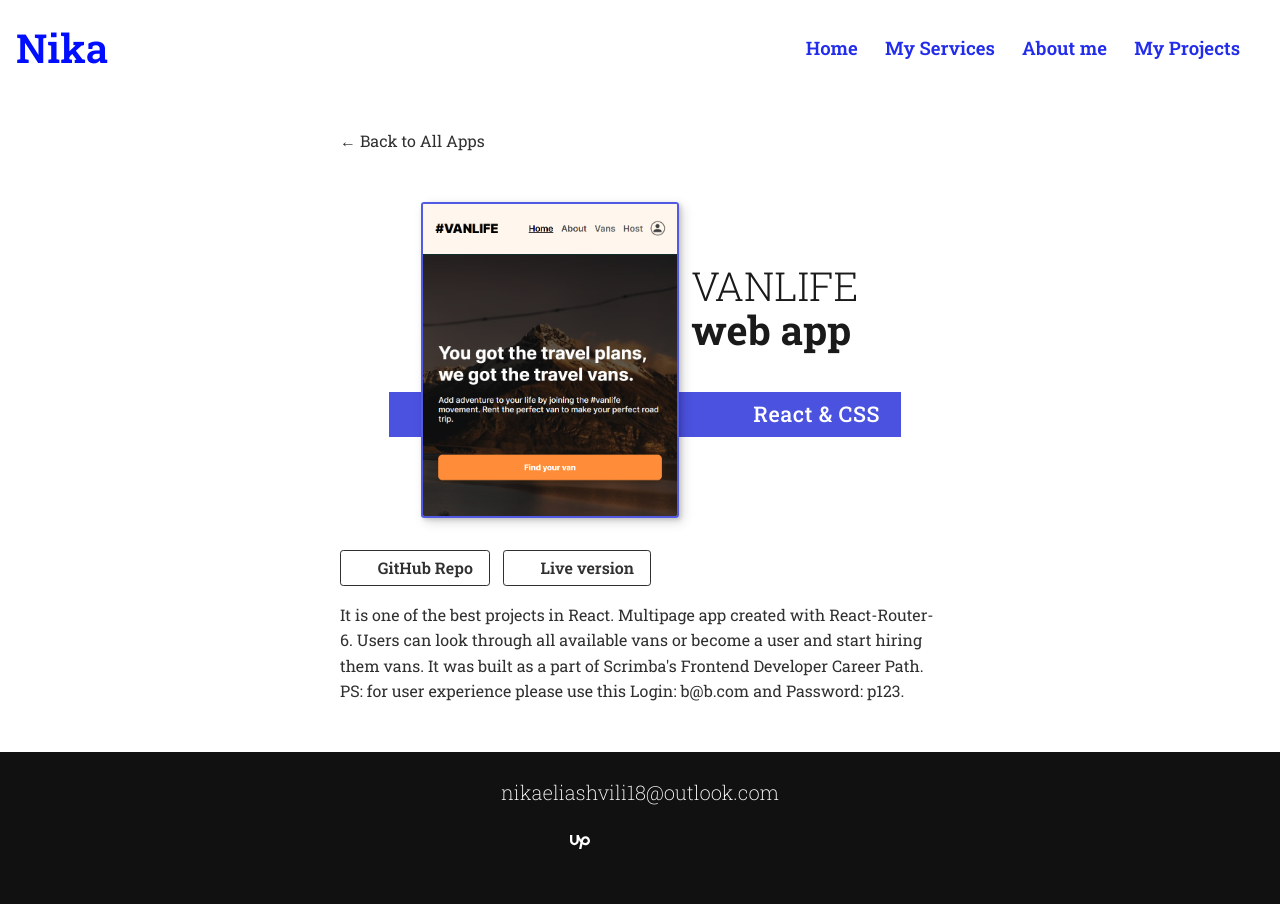
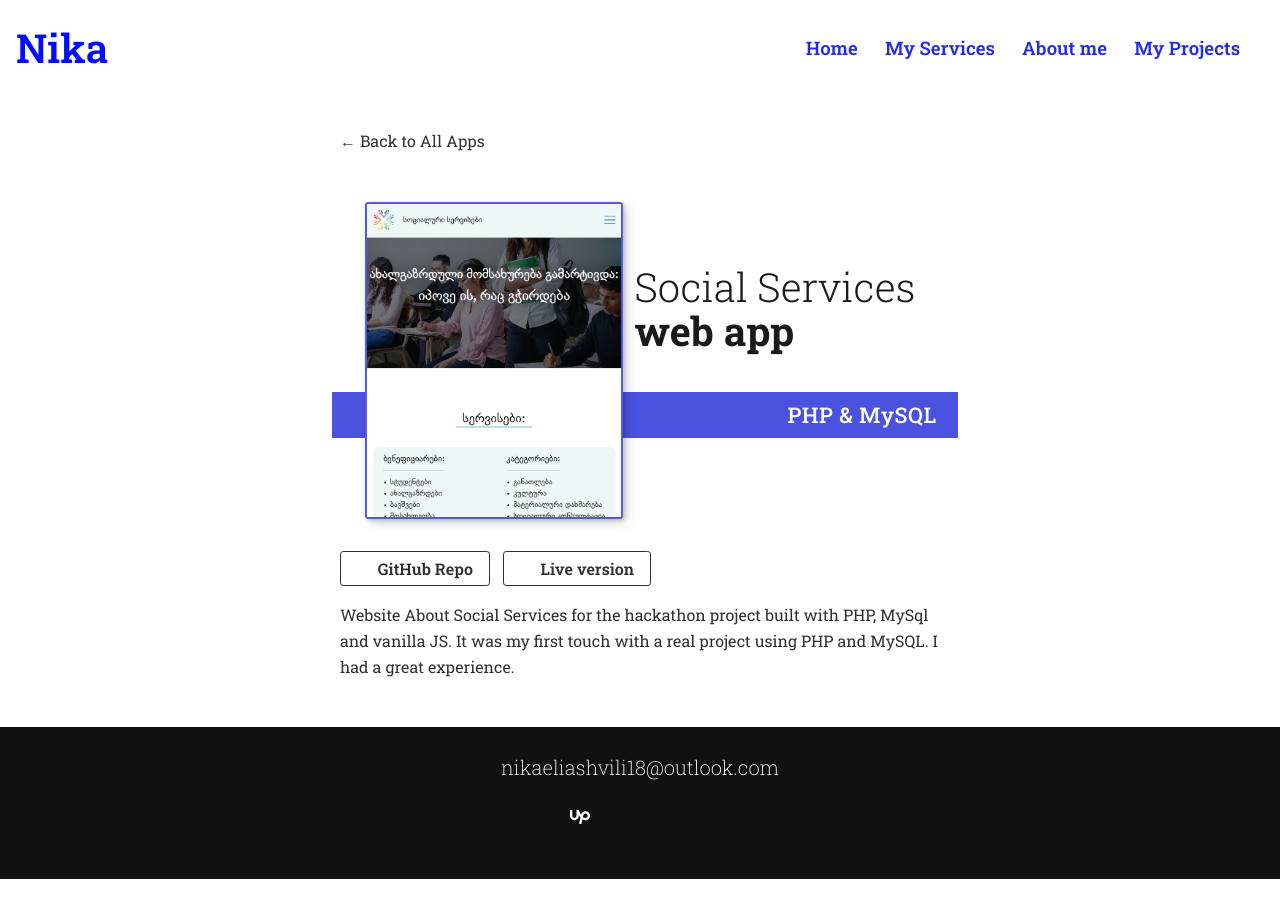
Before and after one commit to NikaEliashvili/my-portfolio, a React (Vite) app: page /0 in a window 1280 px wide. After the commit the page ends 879 px from the top, so only its background shows below. Built offline with nearby package versions, Linux system fonts and the light colour scheme; some icons are missing.

Commit message:
Update date.js

```diff
--- a/src/data.js
+++ b/src/data.js
@@ -4,6 +4,16 @@ function id() {
 }
 
 export default [
+  {
+    id: id(),
+    title: "Social Services",
+    imgurl: "social-services.png",
+    link: "http://socialserviceproject.infinityfreeapp.com/",
+    description:
+      "Website About Social Services for the hackathon project built with PHP, MySql and vanilla JS. It was my first touch with a real project using PHP and MySQL. I had a great experience.",
+    giturl: "https://github.com/NikaEliashvili/Hackathon-Project",
+    tools: "PHP & MySQL",
+  },
   {
     id: id(),
     title: "VANLIFE",
@@ -55,22 +65,21 @@ export default [
   },
   {
     id: id(),
+    title: "Pomodoro Clock",
+    imgurl: "pomodoro.png",
+    link: "https://pomodoro-clock-byreact.netlify.app/",
+    description: `This is Pomodoro Clock, which allows users to use their time better. Main idea is that you can turn on timer and control it. It is built by ReactJS.`,
+    giturl: "https://github.com/NikaEliashvili/pomodoro-clock",
+    tools: "TypeScript, React & TailWind",
+  },
+  {
+    id: id(),
     title: "Pokemon",
     imgurl: "Pokemon.png",
     link: "https://pokemon-react-ts.netlify.app/",
     description: `This App is simple Pokemon app where you can find pokemons and user searchbar for better experience. It is built using React-TS and tailwind. Here is showcase of using React hooks suck as useEffect, useMemo, useRef, useCallback and others.`,
     giturl: "https://github.com/NikaEliashvili/Pokemon",
     tools: "TypeScript, React & TailWind",
-  },
-  {
-    id: id(),
-    title: "Social Services",
-    imgurl: "social-services.png",
-    link: "http://socialserviceproject.infinityfreeapp.com/",
-    description:
-      "Website About Social Services for the hackathon project built with PHP, MySql and vanilla JS. It was my first touch with a real project using PHP and MySQL. I had a great experience.",
-    giturl: "https://github.com/NikaEliashvili/Hackathon-Project",
-    tools: "PHP & MySQL",
   },
   {
     id: id(),
```
Also changed, not shown: public/images/pomodoro.png (added).
